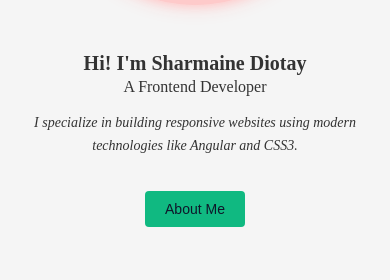
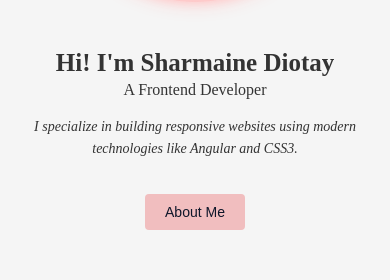
Before and after one commit to maineG95/maine, an Angular app: page / in a window 390 px wide. Shown: the part 501-781 px from the top of the page. Built offline with nearby package versions, Linux system fonts and the light colour scheme; grey boxes are pictures that could not be loaded.

Commit message:
font size

```diff
--- a/src/app/features/home/home.component.scss
+++ b/src/app/features/home/home.component.scss
@@ -138,7 +138,7 @@
   }
 
   .name {
-    font-size: 20px;
+    font-size: 25px;
     font-weight: 600;
     line-height: 1.3;
     margin: 0 !important;
@@ -169,7 +169,7 @@
     padding: 10px 20px;
     font-size: 14px;
     align-self: center;
-    background: $green;
+    background: $softPink;
   }
 }
 
```
